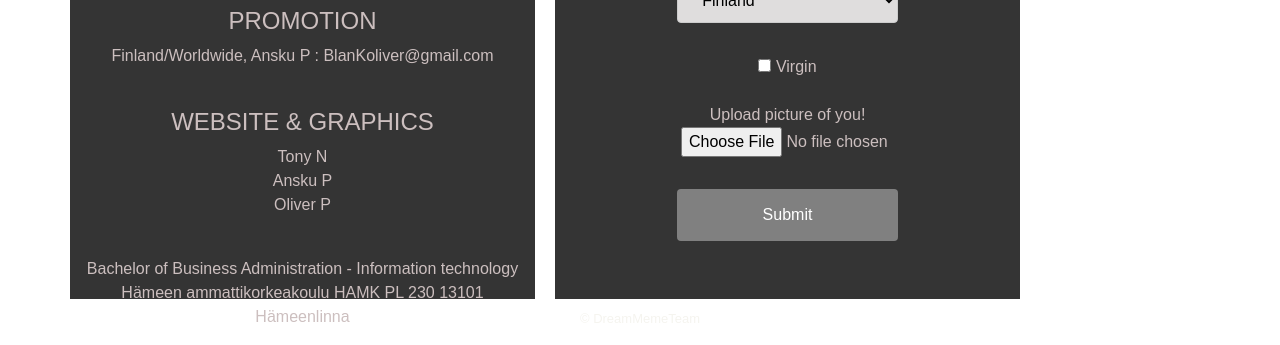
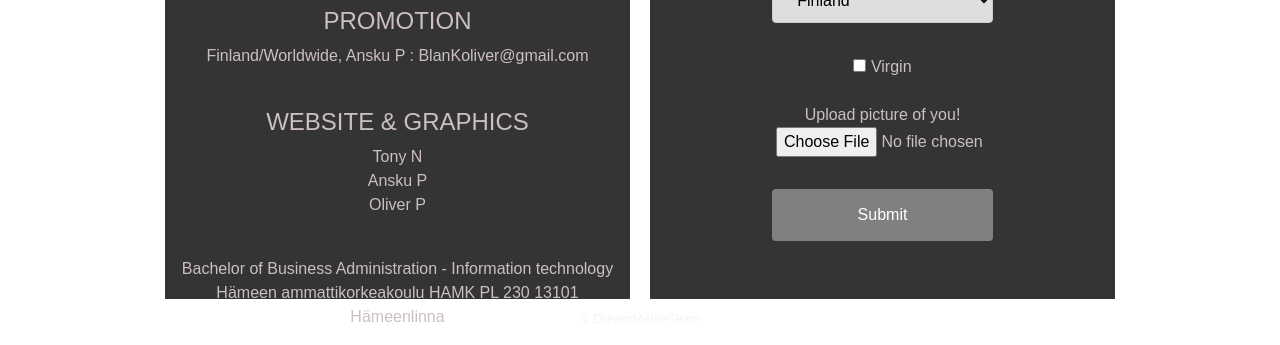
Before and after one commit to Sipuli69/Dream_meme_team, a PHP site: page /contact.html in a window 1280 px wide. Shown: the part 801-1146 px from the top of the page. Run offline with PHP 8.4, Linux system fonts and the light colour scheme.

Commit message:
Update main.css

```diff
--- a/css/main.css
+++ b/css/main.css
@@ -207,6 +207,10 @@ input[type=submit]:hover {
   background-color: #45a049;
 }
 
+.row {
+  justify-content: center;
+}
+
 /* v TÄHÄN PUHELIN JUTUT v */
 
 @media screen and (max-width: 800px) {
```
